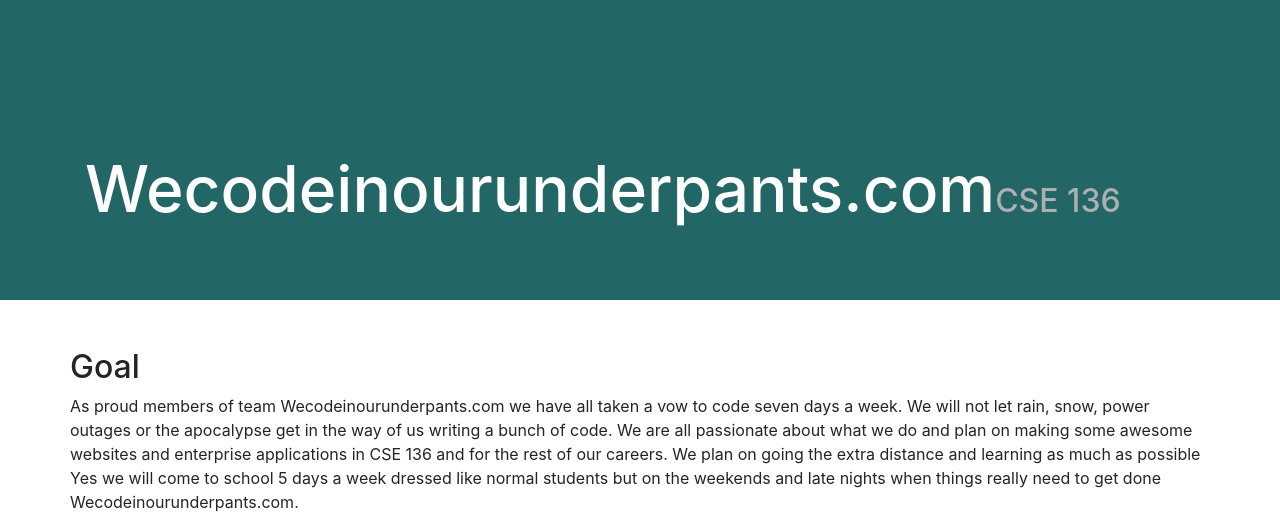
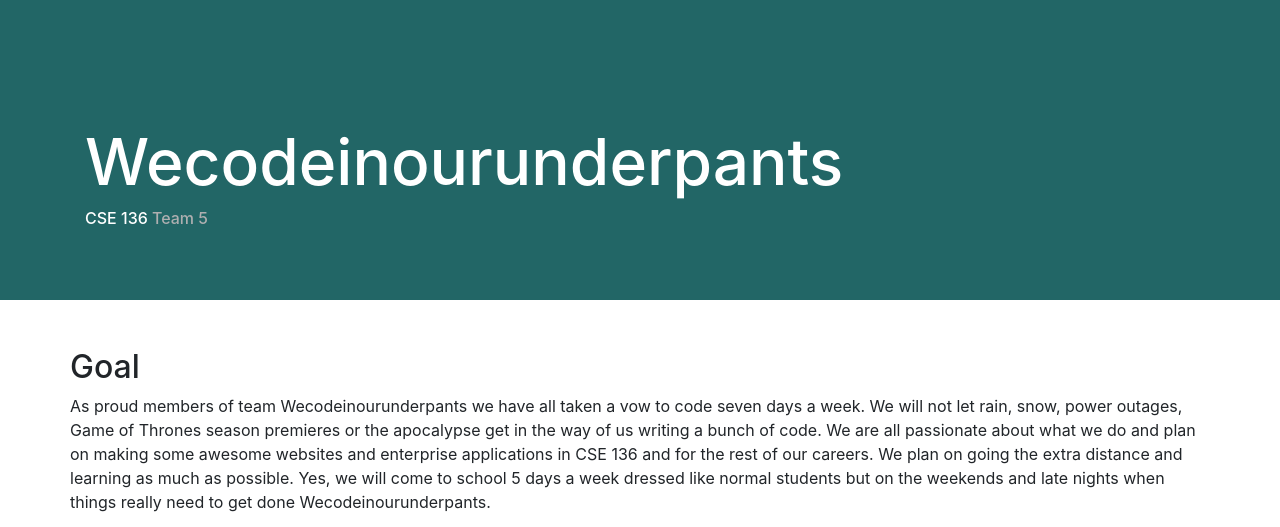
Before and after one commit to Kyly/cse136-team-5-page, a website: page index.html in a window 1280 px wide. Shown: the top 527 px of the page. Drawn offline with nearby package versions, Linux system fonts and the light colour scheme.

Commit message:
FIxed html 5 validation errors.

```diff
--- a/index.html
+++ b/index.html
@@ -5,25 +5,36 @@
     <meta charset="utf-8">
     <meta name="viewport" content="width=device-width, initial-scale=1, shrink-to-fit=no">
     <meta http-equiv="x-ua-compatible" content="ie=edge">
+    <title>Wecodeinourunderpants</title>
 
     <!-- Bootstrap CSS -->
     <link rel="stylesheet" href="www/lib/bootstrap/dist/css/bootstrap.min.css">
     <link rel="stylesheet" href="www/styles/style.css">
+
+    <!--[if lt IE 9]>
+    <script src="//cdnjs.cloudflare.com/ajax/libs/html5shiv/3.7.3/html5shiv.min.js"></script>
+    <![endif]-->
 </head>
 <body>
 <header class="page-header">
     <div class="container page-header-container">
         <div class="page-header-content">
-            <h1>Wecodeinourunderpants.com<span class="smaller hint text-uppercase text-light-gray">cse 136</span></h1>
+            <h1>Wecodeinourunderpants</h1>
+            <h6>CSE 136 <span class="hint text-light-gray">Team 5</span></h6>
         </div>
     </div>
 </header>
-<section class="container page-content">
+<div class="container page-content">
     <article id="team-goal" class="row m-b-3">
         <h2>Goal</h2>
         <hr/>
         <p>
-           As proud members of team Wecodeinourunderpants.com we have all taken a vow to code seven days a week. We will not let rain, snow, power outages or the apocalypse get in the way of us writing a bunch of code. We are all passionate about what we do and plan on making some awesome websites and enterprise applications in CSE 136 and for the rest of our careers. We plan on going the extra distance and learning as much as possible  Yes we will come to school 5 days a week dressed like normal students but on the weekends and late nights when things really need to get done  Wecodeinourunderpants.com.
+            As proud members of team Wecodeinourunderpants we have all taken a vow to code seven days a week. We will
+            not let rain, snow, power outages, Game of Thrones season premieres or the apocalypse get in the way of us
+            writing a bunch of code. We are all passionate about what we do and plan on making some awesome websites
+            and enterprise applications in CSE 136 and for the rest of our careers. We plan on going the extra distance
+            and learning as much as possible. Yes, we will come to school 5 days a week dressed like normal students but
+            on the weekends and late nights when things really need to get done Wecodeinourunderpants.
         </p>
     </article>
     <article class="profiles row">
@@ -73,7 +84,11 @@
                 <div class="profile-info">
                     <dl>
                         <dt>About</dt>
-                        <dd>Well I am in my final quarter as a UCSD student and it has been a great life experience. I enjoy surfing at our local beaches and hiking in many of Americas national parks in my free time. As far as CS I enjoy web technologies from design and front end to the backend and databases. I have some experiecne in IT and some day I hope to have a small but profitable company. I have a wonderful wife and plan on living in San Diego for the rest of my life.
+                        <dd>Well I am in my final quarter as a UCSD student and it has been a great life experience. I
+                            enjoy surfing at our local beaches and hiking in many of Americas national parks in my free
+                            time. As far as CS I enjoy web technologies from design and front end to the backend and
+                            databases. I have some experiecne in IT and some day I hope to have a small but profitable
+                            company. I have a wonderful wife and plan on living in San Diego for the rest of my life.
                         </dd>
                         <dt>Phone</dt>
                         <dd>(760) 123 - 1234</dd>
@@ -83,7 +98,7 @@
                 </div>
             </div>
         </section>
-        <!-- END PROFILE -->
+        <!-- END PROFILE SAGE -->
 
         <!-- START PROFILE BRAXTON -->
         <section class="col-md-6 panel panel-default panel-profile">
@@ -111,8 +126,9 @@
                 </div>
             </div>
         </section>
+        <!-- START PROFILE END -->
 
-        <!-- START PROFILE KEVIN-->
+        <!-- START PROFILE KEVIN -->
         <section class="col-md-6 panel panel-default panel-profile">
             <div class="panel-heading bg-faded m-b-0"
                  style="background-image: url(https://unsplash.it/700/150/?image=846&blur);"></div>
@@ -124,7 +140,8 @@
                 <div class="profile-info">
                     <dl>
                         <dt>About</dt>
-                        <dd>Graduating this quarter. I'm unsure about my future, but I do want to end up slaving away as a game dev. Also I haven't taken a picture in forever.
+                        <dd>Graduating this quarter. I'm unsure about my future, but I do want to end up slaving away as
+                            a game dev. Also I haven't taken a picture in forever.
                         </dd>
                         <dt>Phone</dt>
                         <dd>(909)718-9389</dd>
@@ -134,9 +151,9 @@
                 </div>
             </div>
         </section>
-        <!-- END PROFILE -->
+        <!-- END PROFILE KEVIN -->
 
-        <!-- START PROFILE MIKE-->
+        <!-- START PROFILE MIKE -->
         <section class="col-md-6 panel panel-default panel-profile">
             <div class="panel-heading bg-faded m-b-0"
                  style="background-image: url(https://unsplash.it/700/150/?image=829&blur);"></div>
@@ -149,8 +166,10 @@
                     <dl>
                         <dt>About</dt>
                         <dd>In my final quarter at UCSD. Have always had a passion for technology and innovation.
-                           Have interned as a Test Automation Engineer at Workday. Will be going back to Workday full time
-                           after I graduate and am currently planning to have a career that eventually results in leading
+                            Have interned as a Test Automation Engineer at Workday. Will be going back to Workday full
+                            time
+                            after I graduate and am currently planning to have a career that eventually results in
+                            leading
                             a QA or Test Automation team and department.
                         </dd>
                         <dt>Phone</dt>
@@ -161,15 +180,14 @@
                 </div>
             </div>
         </section>
-        <!-- END PROFILE -->
+        <!-- END PROFILE MIKE -->
+
     </article>
     <footer class="footer">
         <span class="text-light-gray">
         Team 5 <span class="hint text-uppercase">cse 136</span> with Professor Thomas Powell.
         </span>
     </footer>
-</section>
-<!-- jQuery first, then Bootstrap JS. -->
-<!-- Meh... don't think we need this right now -->
+</div>
 </body>
 </html>
```
Lines whose indentation alone changed are shown as unchanged.
